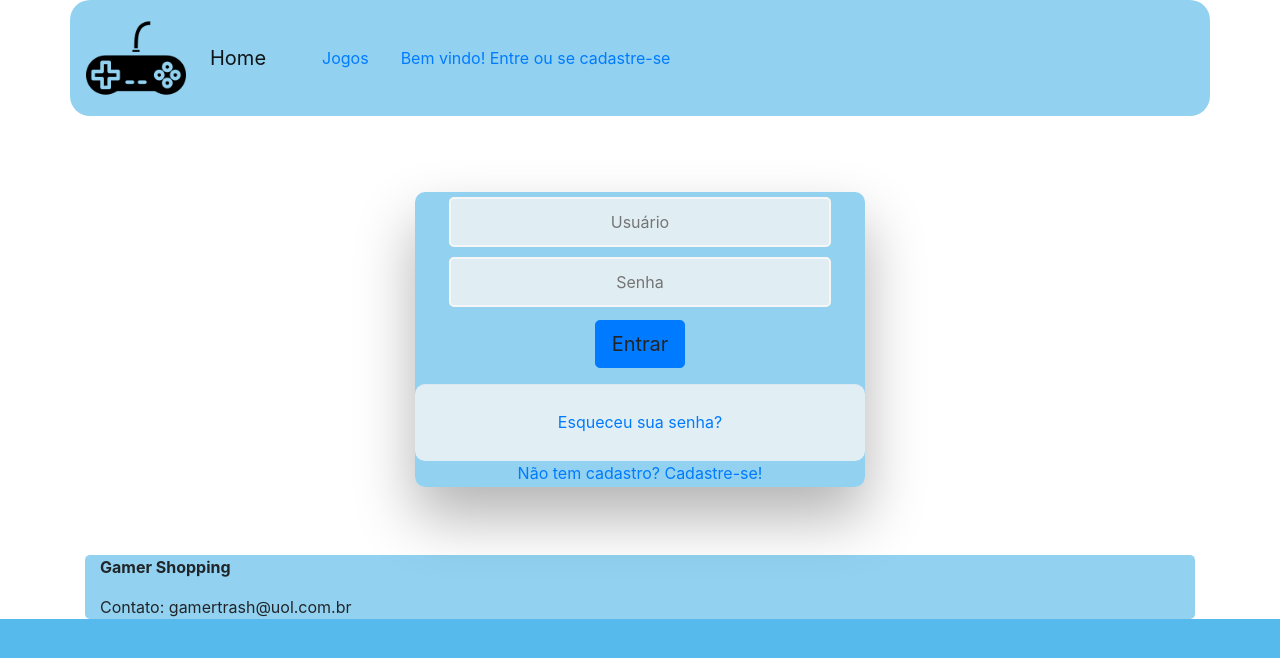
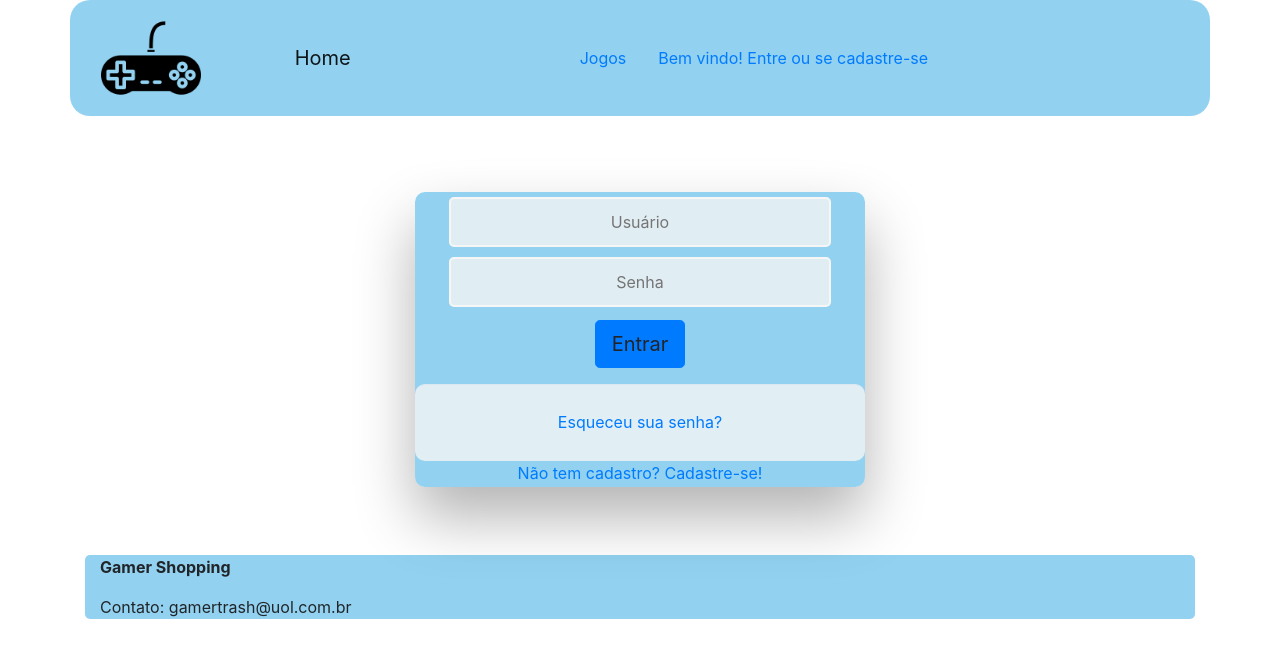
Before and after one commit to emerson-cs-santos/TSI-PI_2-2019, a PHP site: page /Login.php in a window 1280 px wide. Shown: the top 658 px of the page. Run offline with PHP 8.4, Linux system fonts and the light colour scheme.

Commit message:
Fundo
Alteração da cor do html, para não contrastar com o body. Espaçamento maior entre os item do cabeçalho

```diff
--- a/cabecalho.php
+++ b/cabecalho.php
@@ -26,9 +26,9 @@
             <div class="col-12">
                 <nav id='navbar' class='navbar navbar-expand-lg navbar-light row'>
 
-                    <a class="nav_link" href='Index.php'><img src='Imagens/controle.png' alt='Logo do site' style='height:100px; width:100px;'></a>
+                    <a class="nav_link col-2" href='Index.php'><img src='Imagens/controle.png' alt='Logo do site' style='height:100px; width:100px;'></a>
 
-                    <a class='navbar-brand p-4' href='Index.php'>Home</a>
+                    <a class='navbar-brand p-4 col-3' href='Index.php'>Home</a>
 
                     <button class='navbar-toggler' type='button' data-toggle='collapse' data-target='#navbarSupportedContent' aria-controls='navbarSupportedContent' aria-expanded='false' aria-label='Toggle navigation'>
                         <span class='navbar-toggler-icon'></span>
--- a/css/Login.css
+++ b/css/Login.css
@@ -1,7 +1,7 @@
 /* BASIC */
 
 html {
-    background-color: #56baed;
+    background-color: #fff;
 };
 
 .bv{
```
